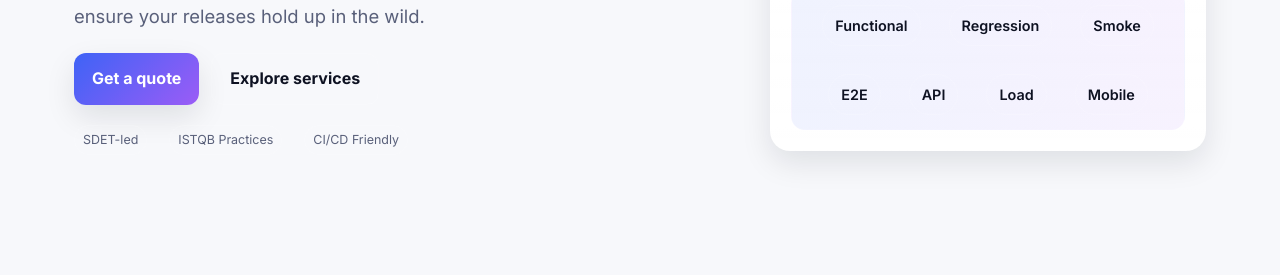
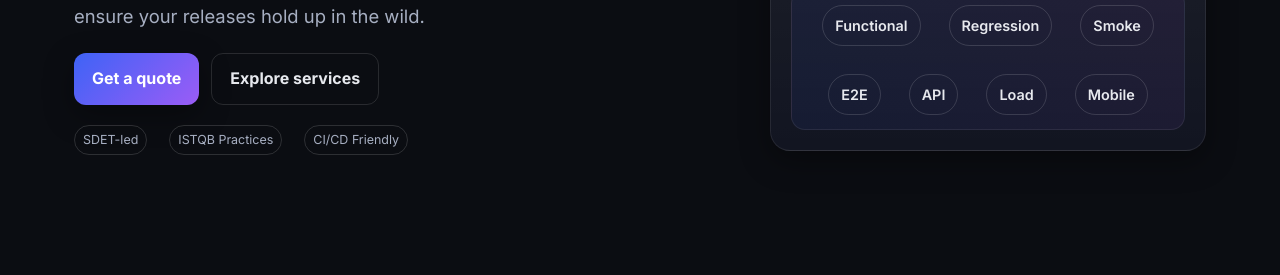
Before and after one commit to sandip89ster/quality-assure, a plain HTML site: page index.html in a window 1280 px wide. Shown: the part 397-672 px from the top of the page. Drawn offline with Linux system fonts and the light colour scheme.

Commit message:
removing light mode

```diff
--- a/index.html
+++ b/index.html
@@ -39,17 +39,6 @@
         --shadow: 0 10px 30px rgba(0, 0, 0, 0.35);
         --shadow-soft: 0 6px 18px rgba(0, 0, 0, 0.25);
         --maxw: 1180px;
-      }
-      @media (prefers-color-scheme: light) {
-        :root {
-          --bg: #f7f8fb;
-          --panel: #ffffff;
-          --elev: #ffffff;
-          --text: #0e1222;
-          --muted: #59607a;
-          --shadow: 0 12px 30px rgba(12, 18, 34, 0.1);
-          --shadow-soft: 0 6px 16px rgba(12, 18, 34, 0.08);
-        }
       }
       * {
         box-sizing: border-box;
```
